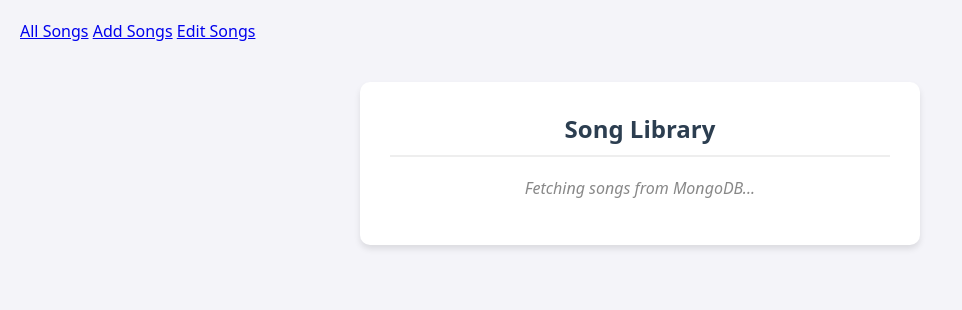
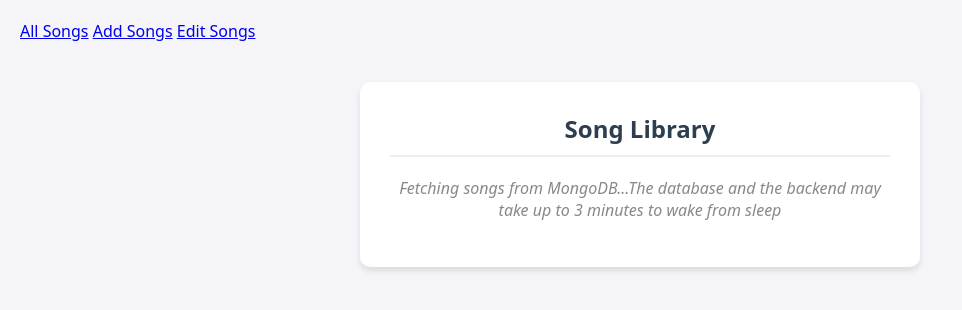
Before and after one commit to bbeck2417/mongodbfrontend, a plain HTML site: page index.html in a window 1280 px wide. Shown: the whole page, without its empty margins (0-962 px from the left). Drawn offline with Linux system fonts and the light colour scheme; no server answers.

Commit message:
Enhance loading message with backend wake-up time
Updated loading message to inform users about potential delays.

```diff
--- a/index.html
+++ b/index.html
@@ -48,7 +48,7 @@
         </h2>
 
         <p style="text-align: center; color: #888; font-style: italic">
-          Fetching songs from MongoDB...
+          Fetching songs from MongoDB...The database and the backend may take up to 3 minutes to wake from sleep
         </p>
       </div>
     </div>
```
